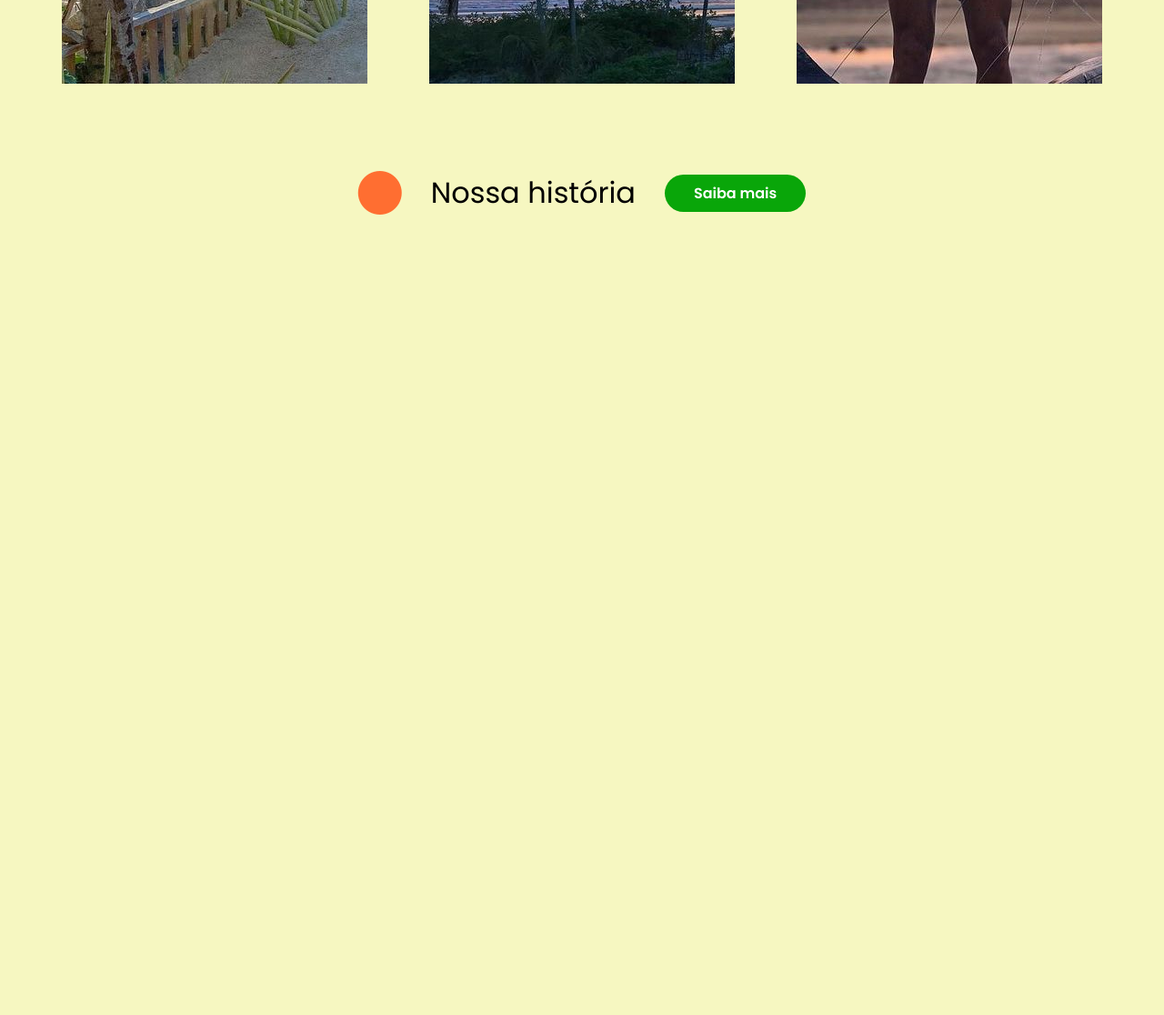
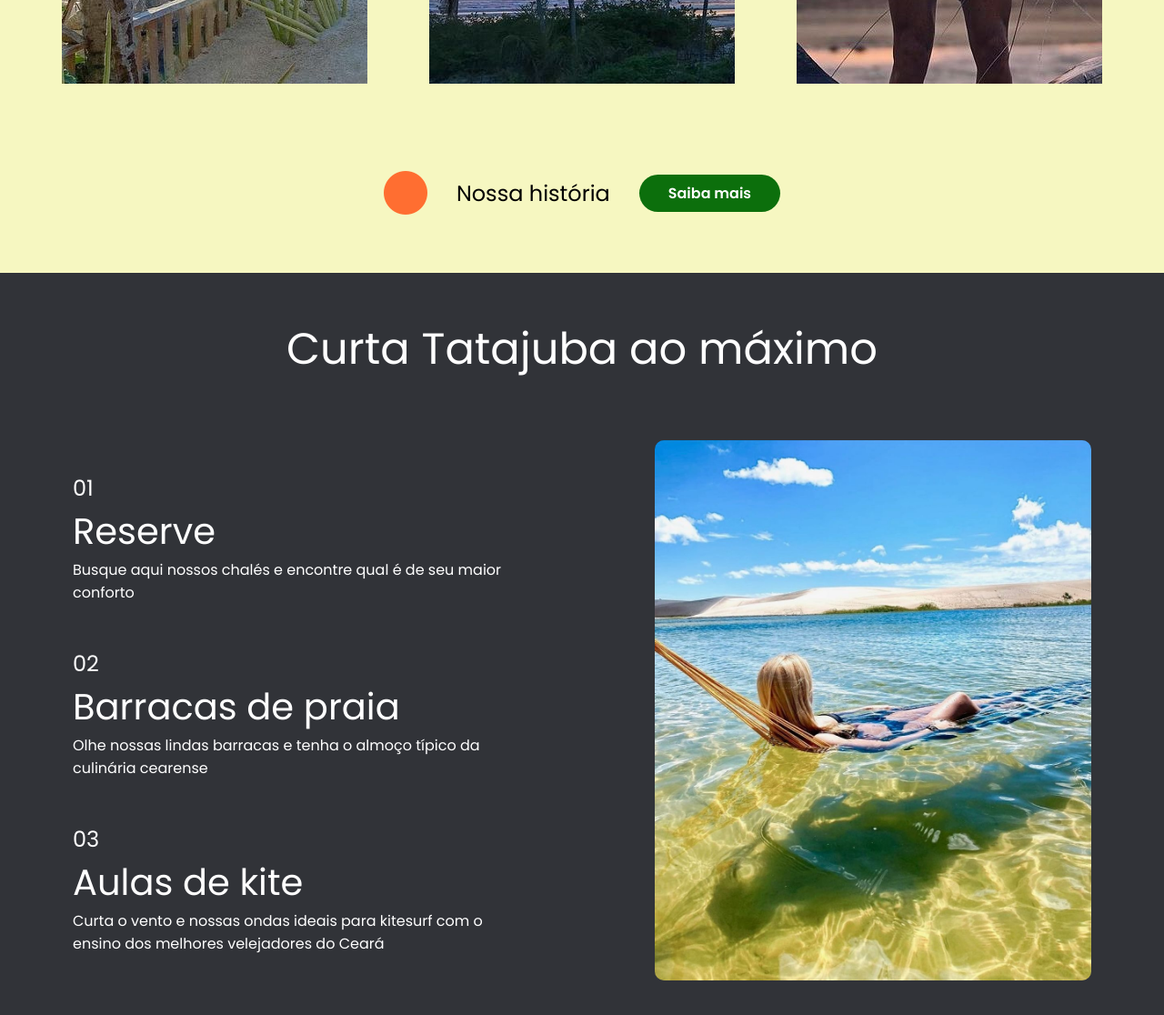
Before and after one commit to evaaldo/tatajuba, a plain HTML site: page index.html in a window 1280 px wide. Shown: the part 1548-2664 px from the top of the page at 91% size. Before the commit the page ends 1848 px from the top, so only its background shows below. Drawn offline with Linux system fonts and the light colour scheme.

Commit message:
Feat: Adicionando seção de detalhes

```diff
--- /dev/null
+++ b/css/detalhes.css
@@ -0,0 +1,39 @@
+.detalhes {
+    background-color: var(--preto-fundo);
+    padding: 3em 0;
+    color: var(--branco);
+}
+
+.detalhes__titulo {
+    font-weight: 400;
+    text-align: center;
+    font-size: 3em;
+}
+
+.detalhes-conteudo {
+    display: flex;
+    justify-content: center;
+    align-items: center;
+    margin-top: 4em;
+    gap: 10em;
+}
+
+.detalhes-conteudo__texto {
+    display: flex;
+    flex-direction: column;
+    gap: 3em;
+    width: 30em;
+}
+
+.detalhes-conteudo__texto-bloco__indice {
+    font-size: 1.5em;
+}
+
+.detalhes-conteudo__texto-bloco__titulo {
+    font-size: 2.5em;
+}
+
+.detalhes-conteudo__imagens__imagem {
+    width: 30em;
+    border-radius: 10px;
+}
--- a/css/home.css
+++ b/css/home.css
@@ -44,5 +44,5 @@
 }
 
 .home-barra__botao:hover {
-    opacity: .8;
+    background-color: var(--preto);
 }
--- a/css/servicos.css
+++ b/css/servicos.css
@@ -16,7 +16,7 @@
 .servicos__titulo {
     font-size: 3em;
     margin: 2em;
-    font-weight: 500;
+    font-weight: 400;
 }
 
 .servicos-caixas {
--- a/css/style.css
+++ b/css/style.css
@@ -3,15 +3,18 @@
 @import url(/css/home.css);
 @import url(/css/servicos.css);
 @import url(/css/sobreNos.css);
+@import url(/css/detalhes.css);
 
 :root {
     --branco: #fff;
     --preto: #000;
     --preto-fosco: #1A120B;
+    --preto-fundo: #313338;
     --cinza: #636363;
+    --cinza-fundo: #f8f7f1;
     --vermelho: #f00;
     --verde: #0f0;
-    --verde-escuro: rgb(9, 166, 9);
+    --verde-escuro: rgb(12, 111, 12);
     --azul: #00f;
     --azul-caixa: #2C74B3;
     --laranja: #FF6E31;
--- a/index.html
+++ b/index.html
@@ -23,14 +23,14 @@
             <li class="cabecalho__item"><a href="#contato" class="cabecalho__botao">Fale conosco</a></li>
         </ul>
     </header>
-    <div id="home" class="home">
+    <section id="home" class="home">
         <h1 class="home__titulo">Tatajuba, o paraíso cearense</h1>
         <div class="home-barra">
             <h1 class="home-barra__subtitulo">Quer conhecer mais?</h1>
             <a href="#servicos" class="home-barra__botao">Vamos!</a>
         </div>
-    </div>
-    <div id="servicos" class="servicos">
+    </section>
+    <section id="servicos" class="servicos">
         <h1 class="servicos__titulo">Nossos serviços</h1>
         <div class="servicos-caixas">
             <div class="servicos-caixa">
@@ -43,11 +43,36 @@
                 <a class="servicos-caixa__link" href="#"><h1 id="caixa3" class="servicos-caixa__nome">Kite surf</h1></a>
             </div>
         </div>
-    </div>
-    <div id="sobre-nos" class="sobre-nos">
+    </section>
+    <section id="sobre-nos" class="sobre-nos">
         <i class="circulo-laranja fa-solid fa-circle"></i>
         <h1 class="sobre-nos__titulo">Nossa história</h1>
         <a class="sobre-nos__link" href="#">Saiba mais</a>
-    </div>
+    </section>
+    <section class="detalhes">
+        <h1 class="detalhes__titulo">Curta Tatajuba ao máximo</h1>
+        <div class="detalhes-conteudo">
+            <div class="detalhes-conteudo__texto">
+                <div class="detalhes-conteudo__texto-bloco">
+                    <p class="detalhes-conteudo__texto-bloco__indice">01</p>
+                    <p class="detalhes-conteudo__texto-bloco__titulo">Reserve</p>
+                    <p class="detalhes-conteudo__texto-bloco__texto">Busque aqui nossos chalés e encontre qual é de seu maior conforto</p>
+                </div>
+                <div class="detalhes-conteudo__texto-bloco">
+                    <p class="detalhes-conteudo__texto-bloco__indice">02</p>
+                    <p class="detalhes-conteudo__texto-bloco__titulo">Barracas de praia</p>
+                    <p class="detalhes-conteudo__texto-bloco__texto">Olhe nossas lindas barracas e tenha o almoço típico da culinária cearense</p>
+                </div>
+                <div class="detalhes-conteudo__texto-bloco">
+                    <p class="detalhes-conteudo__texto-bloco__indice">03</p>
+                    <p class="detalhes-conteudo__texto-bloco__titulo">Aulas de kite</p>
+                    <p class="detalhes-conteudo__texto-bloco__texto">Curta o vento e nossas ondas ideais para kitesurf com o ensino dos melhores velejadores do Ceará</p>
+                </div>
+            </div>
+            <div class="detalhes-conteudo__imagens">
+                <img class="detalhes-conteudo__imagens__imagem" src="/img/detalhes.jpg" alt="">
+            </div>
+        </div>
+    </section>
 </body>
 </html>
```
Also changed, not shown: img/detalhes.jpg (added), 1 other file.
